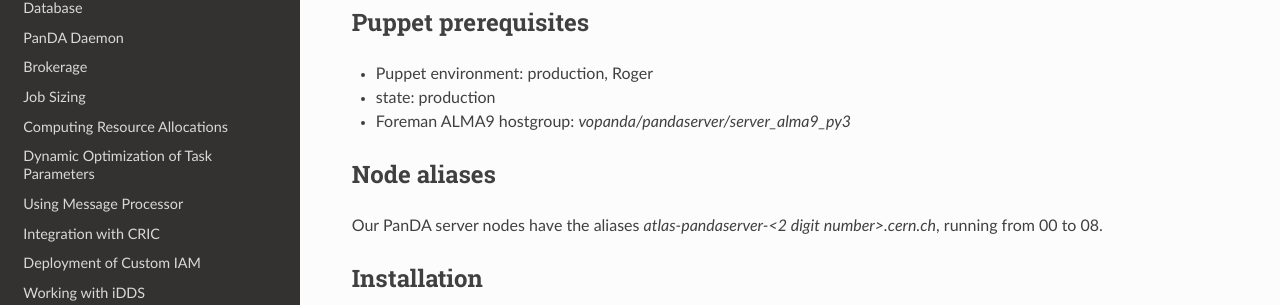
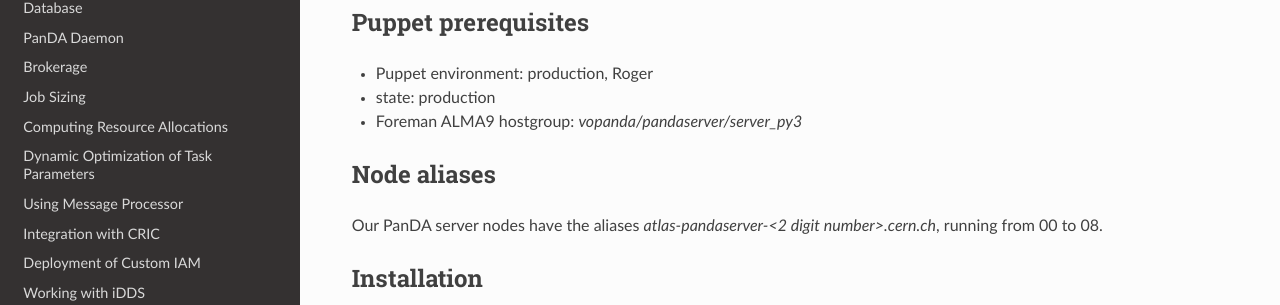
Before and after one commit to PanDAWMS/panda-docs, a Sphinx documentation site: the page built from docs/source/atlas/server.rst, in a window 1280 px wide and 900 px high. Shown: the part 258-563 px from the top of the window. Built offline with Sphinx 7.4.7 and the Read the Docs theme 2.0.0, drawn with Linux system fonts in a browser that asks for light colours; pages that are not in the unit, such as notebooks, are missing from menus.

Commit message:
correct hostgroup

```diff
--- a/docs/source/atlas/server.rst
+++ b/docs/source/atlas/server.rst
@@ -11,7 +11,7 @@
 
 * Puppet environment: production, Roger
 * state: production
-* Foreman ALMA9 hostgroup: `vopanda/pandaserver/server_alma9_py3`
+* Foreman ALMA9 hostgroup: `vopanda/pandaserver/server_py3`
 
 Node aliases
 ------------
```
